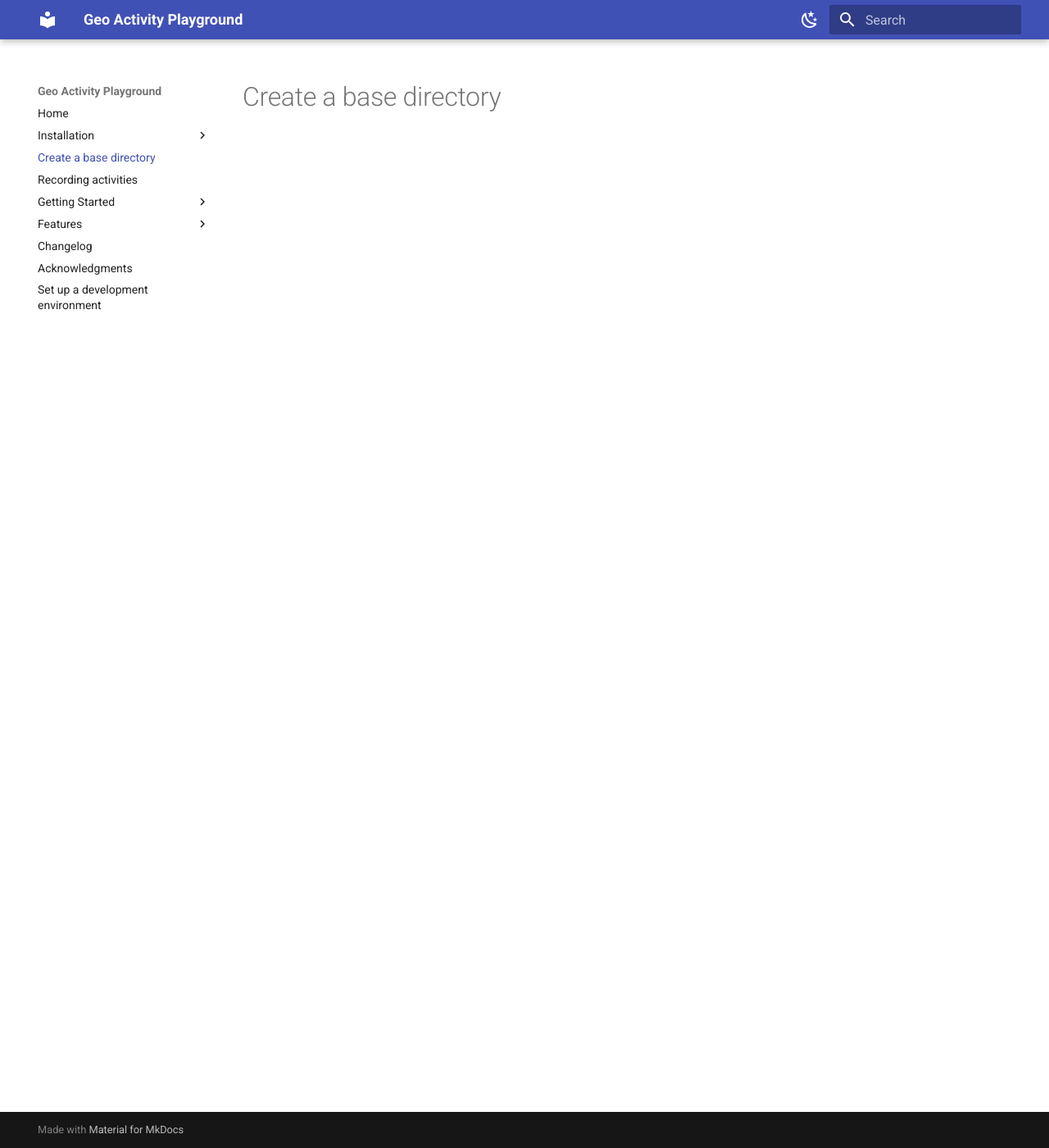
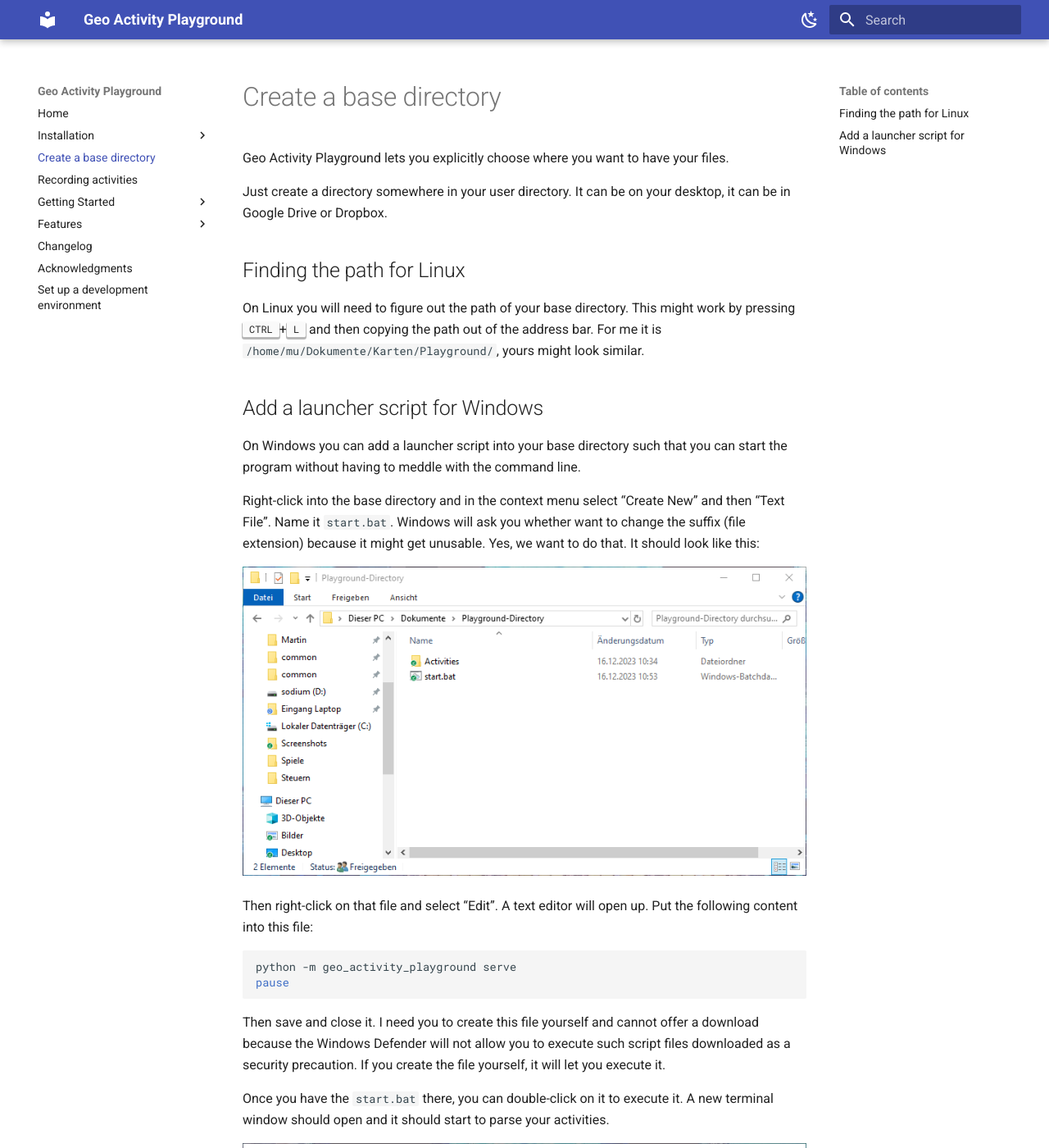
Before and after one commit to martin-ueding/geo-activity-playground, an MkDocs documentation site: the page built from docs/create-a-base-directory.md, in a window 1280 px wide and 1400 px high. Shown: the whole window at 82% size. Built offline with MkDocs 1.6.1 and Material for MkDocs 9.7.7, drawn with Linux system fonts in a browser that asks for light colours; some of the changed text lies outside the part shown.

Commit message:
Explain the base directory

````diff
--- a/docs/create-a-base-directory.md
+++ b/docs/create-a-base-directory.md
@@ -1 +1,32 @@
 # Create a base directory
+
+Geo Activity Playground lets you explicitly choose where you want to have your files.
+
+Just create a directory somewhere in your user directory. It can be on your desktop, it can be in Google Drive or Dropbox.
+
+## Finding the path for Linux
+
+On Linux you will need to figure out the path of your base directory. This might work by pressing <kbd>CTRL</kbd>+<kbd>L</kbd> and then copying the path out of the address bar. For me it is `/home/mu/Dokumente/Karten/Playground/`, yours might look similar.
+
+## Add a launcher script for Windows
+
+On Windows you can add a launcher script into your base directory such that you can start the program without having to meddle with the command line.
+
+Right-click into the base directory and in the context menu select “Create New” and then “Text File”. Name it `start.bat`. Windows will ask you whether want to change the suffix (file extension) because it might get unusable. Yes, we want to do that. It should look like this:
+
+![](images/windows-installation-14.png)
+
+Then right-click on that file and select “Edit”. A text editor will open up. Put the following content into this file:
+
+```bat
+python -m geo_activity_playground serve
+pause
+```
+
+Then save and close it. I need you to create this file yourself and cannot offer a download because the Windows Defender will not allow you to execute such script files downloaded as a security precaution. If you create the file yourself, it will let you execute it.
+
+Once you have the `start.bat` there, you can double-click on it to execute it. A new terminal window should open and it should start to parse your activities.
+
+![](images/windows-installation-15.png)
+
+After it has loaded everything, you can open <http://127.0.0.1:5000/> in your browser.
````
Also changed, not shown: docs/getting-started/installing-stable-on-windows.md (+0 -29 lines), docs/images/windows-installation-14.png (renamed from docs/getting-started/windows-installation-14.png), docs/images/windows-installation-15.png (renamed from docs/getting-started/windows-installation-15.png).
